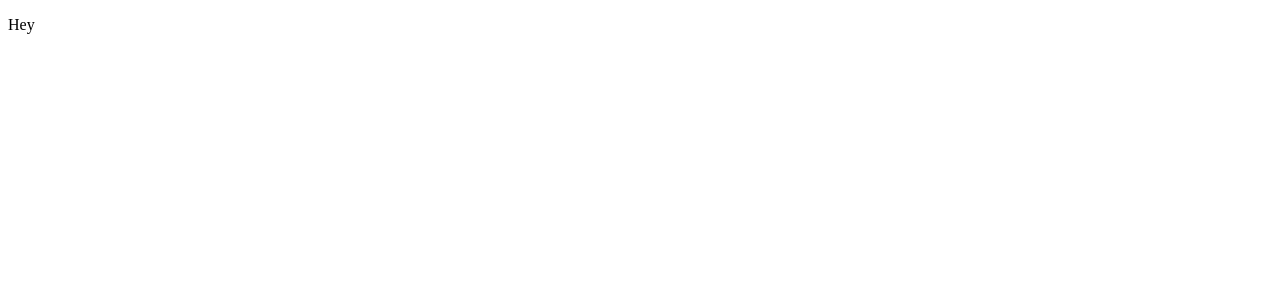
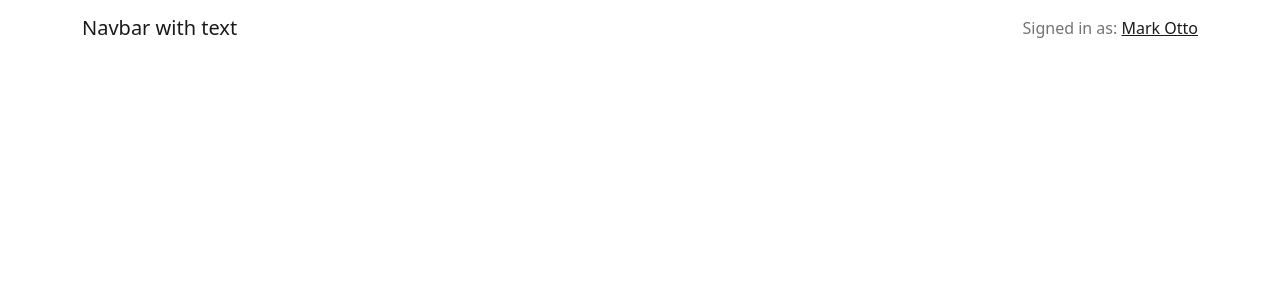
Before and after one commit to AlvaroAlonsoDev/spotify, a React (Create React App) app: page / in a window 1280 px wide. Shown: the top 300 px of the page. Built offline with nearby package versions, Linux system fonts and the light colour scheme.

Commit message:
first stesp...

```diff
--- a/package.json
+++ b/package.json
@@ -3,6 +3,8 @@
   "version": "0.1.0",
   "private": true,
   "dependencies": {
+    "@react-icons/all-files": "^4.1.0",
+    "@reduxjs/toolkit": "^1.9.1",
     "@testing-library/jest-dom": "^5.16.5",
     "@testing-library/react": "^13.4.0",
     "@testing-library/user-event": "^13.5.0",
--- a/src/App.js
+++ b/src/App.js
@@ -1,12 +1,9 @@
+import { AsideMobile } from "./Components/Aside/AsideMobile";
 
 function App() {
   return (
-    <div className="App">
-      <header className="App-header">
-        <p>
-          Hey
-        </p>
-      </header>
+    <div>
+      <AsideMobile />
     </div>
   );
 }
--- /dev/null
+++ b/src/Components/Aside/AsideMobile.jsx
@@ -0,0 +1,19 @@
+import Container from 'react-bootstrap/Container';
+import Navbar from 'react-bootstrap/Navbar';
+
+
+export function AsideMobile() {
+    return (
+        <Navbar>
+            <Container>
+                <Navbar.Brand href="#home">Navbar with text</Navbar.Brand>
+                <Navbar.Toggle />
+                <Navbar.Collapse className="justify-content-end">
+                    <Navbar.Text>
+                        Signed in as: <a href="#login">Mark Otto</a>
+                    </Navbar.Text>
+                </Navbar.Collapse>
+            </Container>
+        </Navbar>
+    );
+}
--- a/src/index.js
+++ b/src/index.js
@@ -1,6 +1,7 @@
 import React from 'react';
 import ReactDOM from 'react-dom/client';
 import App from './App';
+import 'bootstrap/dist/css/bootstrap.min.css';
 
 const root = ReactDOM.createRoot(document.getElementById('root'));
 root.render(
```
Also changed, not shown: 1 other file (tests, documents, lock files or other folders).
